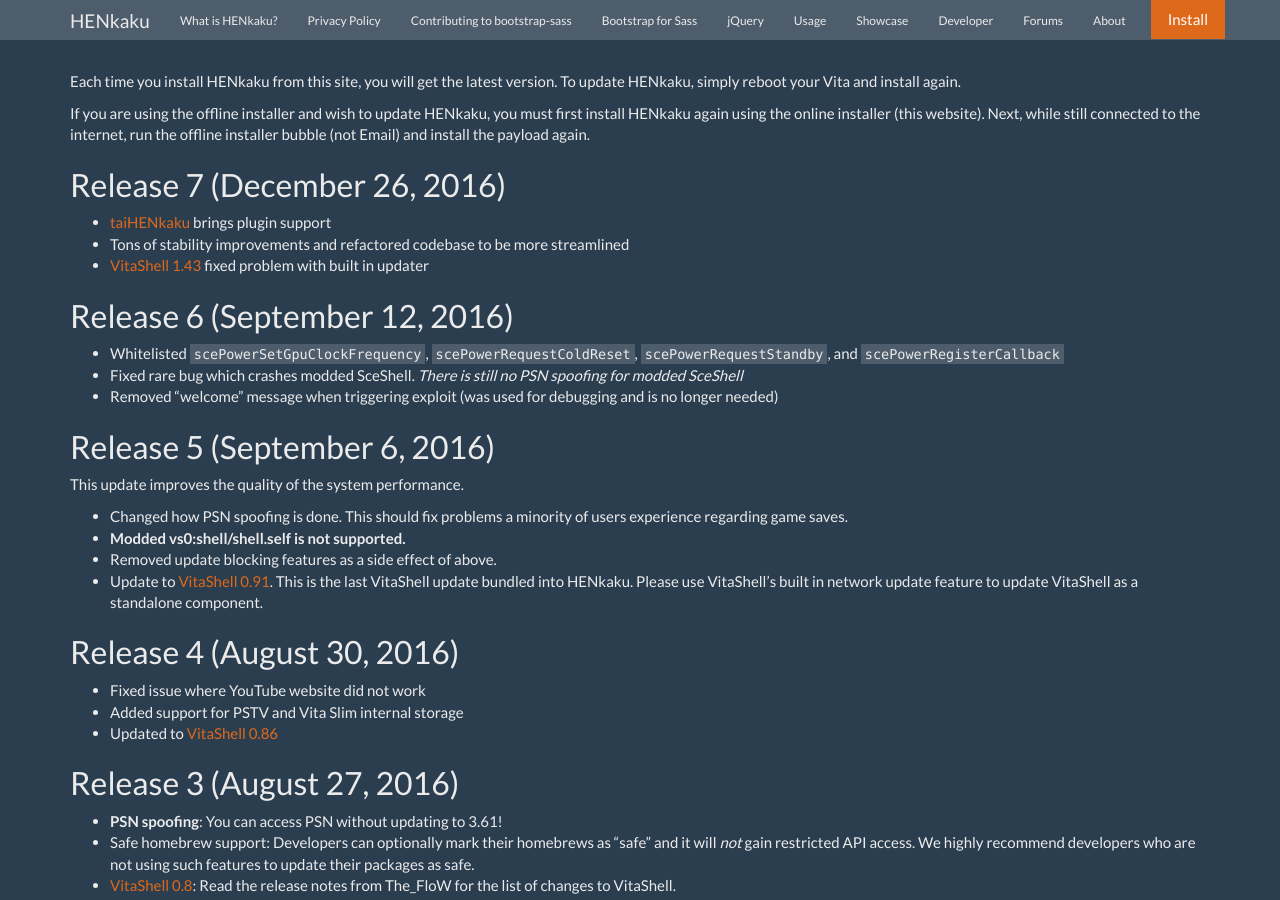
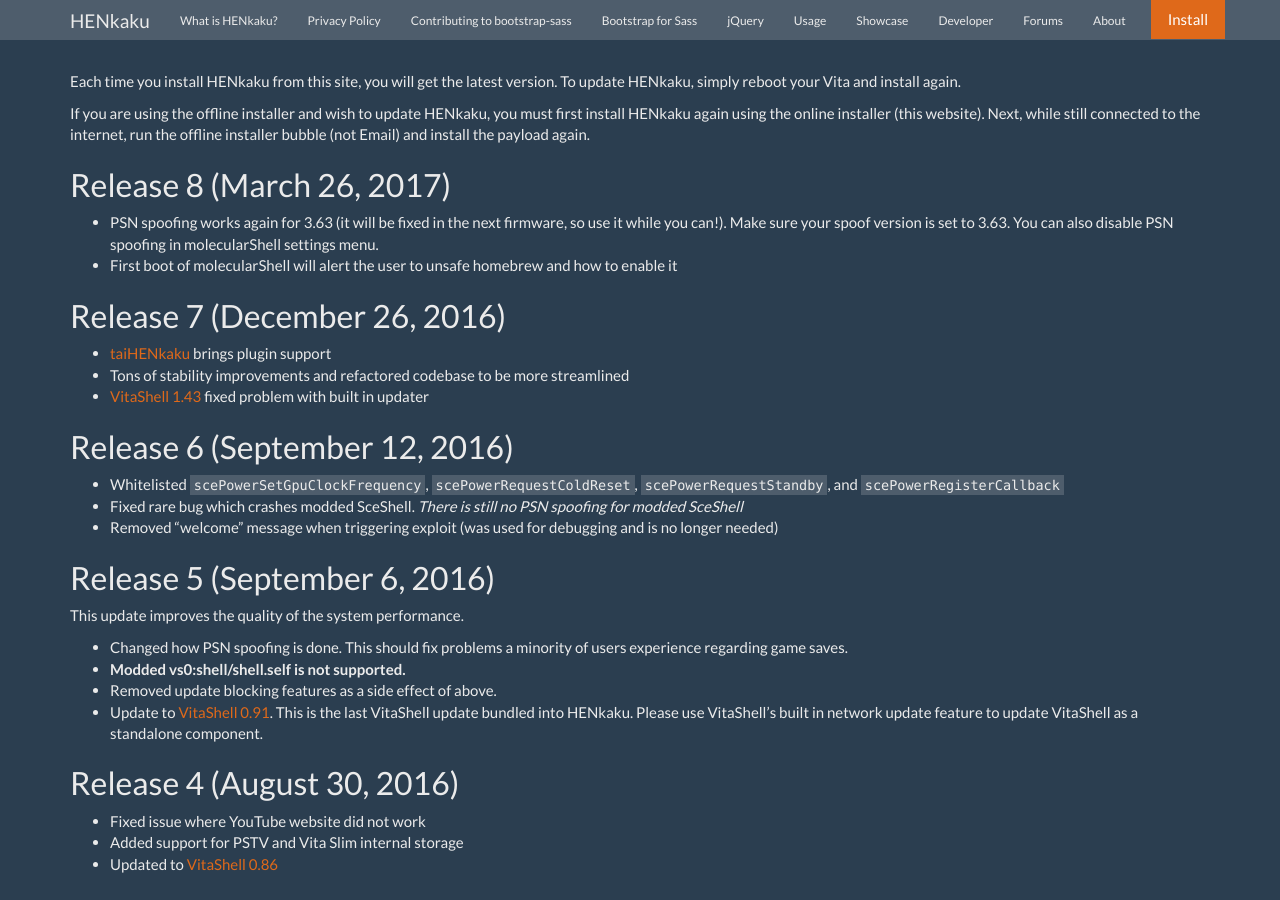
Before and after one commit to henkaku/henkaku.github.io, a Jekyll site: the page built from changes.md, in a window 1280 px wide and 900 px high. Built offline with Jekyll 4.4.1, drawn with Linux system fonts in a browser that asks for light colours.

Commit message:
Added changes

```diff
--- a/changes.md
+++ b/changes.md
@@ -6,6 +6,11 @@
 Each time you install HENkaku from this site, you will get the latest version. To update HENkaku, simply reboot your Vita and install again.
 
 If you are using the offline installer and wish to update HENkaku, you must first install HENkaku again using the online installer (this website). Next, while still connected to the internet, run the offline installer bubble (not Email) and install the payload again.
+
+Release 8 (March 26, 2017)
+-------------------------------------------------------------------------------
+* PSN spoofing works again for 3.63 (it will be fixed in the next firmware, so use it while you can!). Make sure your spoof version is set to 3.63. You can also disable PSN spoofing in molecularShell settings menu.
+* First boot of molecularShell will alert the user to unsafe homebrew and how to enable it
 
 Release 7 (December 26, 2016)
 -------------------------------------------------------------------------------
```
